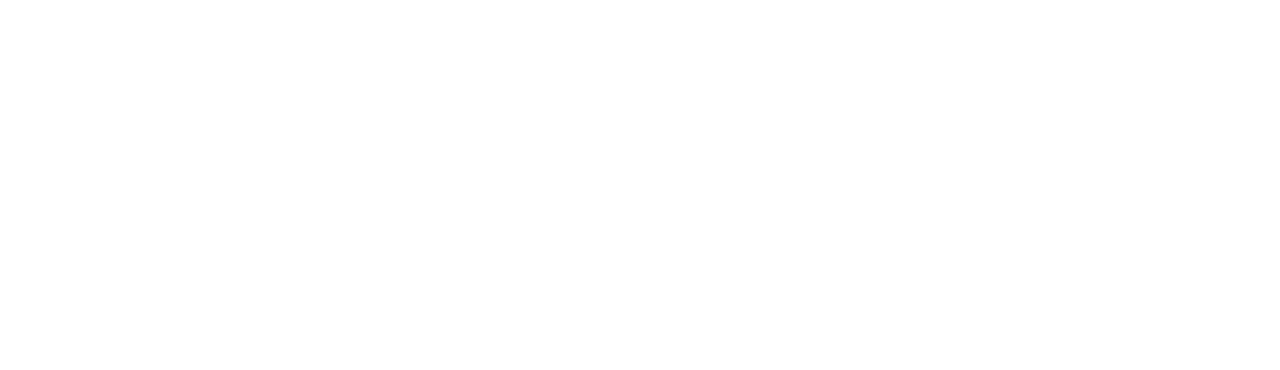
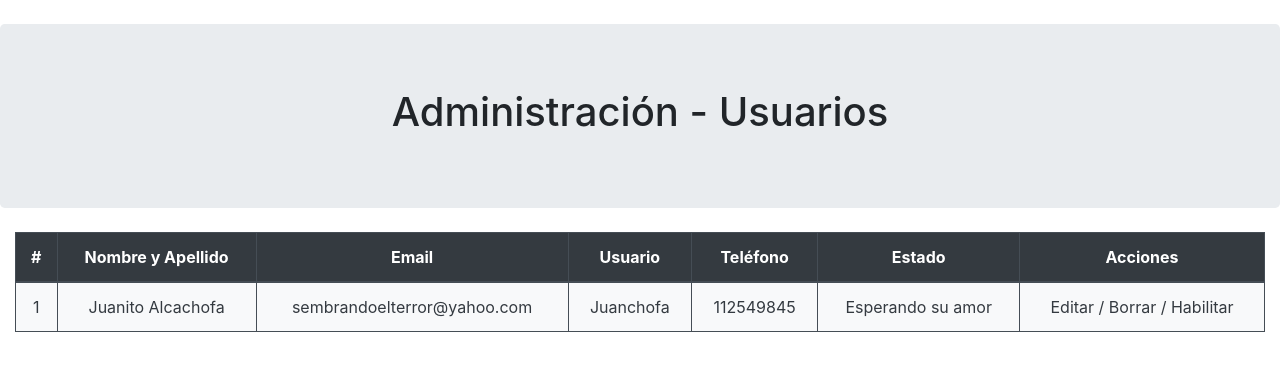
Before and after one commit to casasfranco/RollingNews-final, a React (Create React App) app in the folder rolling-news/: page / in a window 1280 px wide. Shown: the top 370 px of the page. Built offline with nearby package versions, Linux system fonts and the light colour scheme.

Commit message:
Se creo la tabla para administrar a los usuarios

```diff
--- a/rolling-news/src/App.js
+++ b/rolling-news/src/App.js
@@ -1,10 +1,12 @@
 import React from 'react';
 import './App.css';
+import Usuarios from './components/Administrador/Usuarios';
+import "bootstrap/dist/css/bootstrap.min.css"
 
 function App() {
   return (
     <div>
-
+      <Usuarios></Usuarios>
     </div>
   );
 }
--- /dev/null
+++ b/rolling-news/src/components/Administrador/UsuarioTabla.js
@@ -0,0 +1,33 @@
+import React from "react";
+import Table from "react-bootstrap/table";
+
+const UsuarioTabla = () => {
+  return (
+    <Table striped bordered variant="dark text-center">
+      <thead>
+        <tr>
+          <th>#</th>
+          <th>Nombre y Apellido</th>
+          <th>Email</th>
+          <th>Usuario</th>
+          <th>Teléfono</th>
+          <th>Estado</th>
+          <th>Acciones</th>
+        </tr>
+      </thead>
+      <tbody className="bg-light text-dark">
+        <tr>
+          <td>1</td>
+          <td>Juanito Alcachofa</td>
+          <td>sembrandoelterror@yahoo.com</td>
+          <td>Juanchofa</td>
+          <td>112549845</td>
+          <td>Esperando su amor</td>
+          <td>Editar / Borrar / Habilitar</td>
+        </tr>
+      </tbody>
+    </Table>
+  );
+};
+
+export default UsuarioTabla;
--- /dev/null
+++ b/rolling-news/src/components/Administrador/Usuarios.js
@@ -0,0 +1,18 @@
+import React, { Fragment } from "react";
+import { Container, Jumbotron } from "react-bootstrap";
+import UsuarioTabla from "./UsuarioTabla";
+
+const Usuarios = () => {
+  return (
+    <Fragment>
+      <Jumbotron className="my-4 text-center">
+        <h1>Administración - Usuarios</h1>
+      </Jumbotron>
+      <Container fluid>
+        <UsuarioTabla></UsuarioTabla>
+      </Container>
+    </Fragment>
+  );
+};
+
+export default Usuarios;
```
